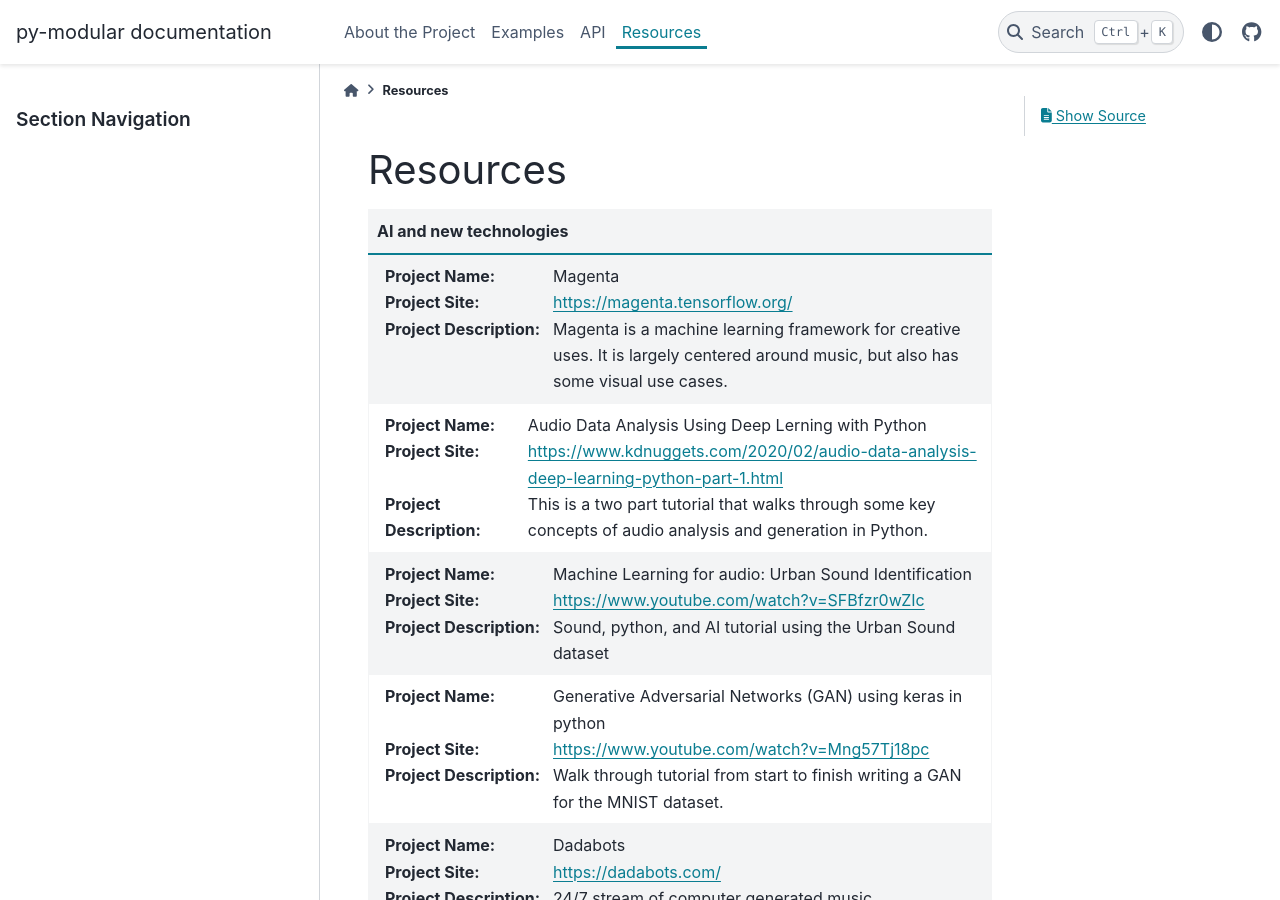
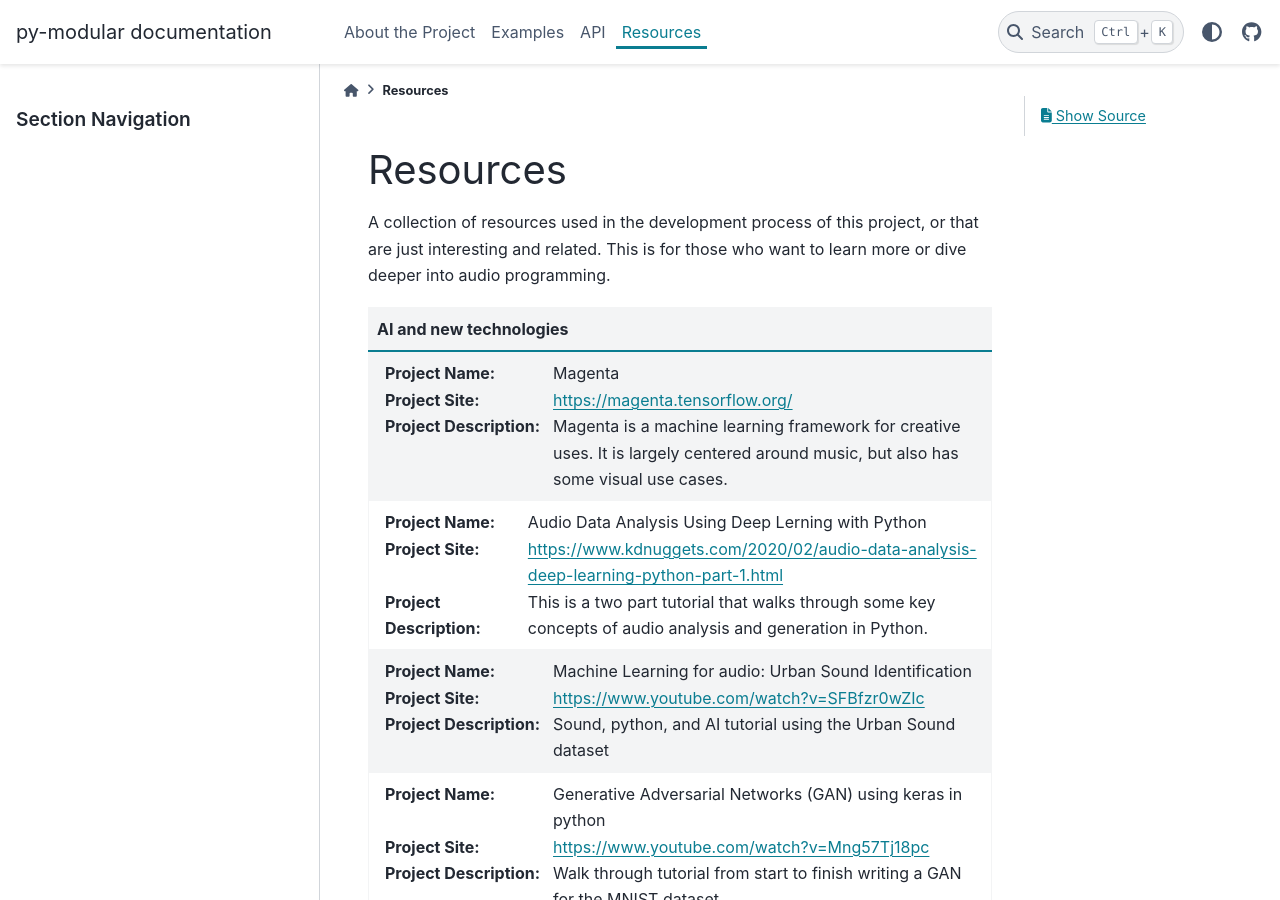
Before and after one commit to fredyeah/py-modular, a Sphinx documentation site: the page built from doc/resources/index.rst, in a window 1280 px wide and 900 px high. Built offline with Sphinx 7.4.7 and the PyData theme 0.15.4, drawn with Linux system fonts in a browser that asks for light colours.

Commit message:
docu: add resource description

```diff
--- a/doc/resources/index.rst
+++ b/doc/resources/index.rst
@@ -1,5 +1,8 @@
 Resources
 ===========================================
+
+A collection of resources used in the development process of this project, or that are just interesting and related.
+This is for those who want to learn more or dive deeper into audio programming.
 
 +------------------------------------------------------------------------------------------------------------------------+
 |AI and new technologies                                                                                                 |
```
